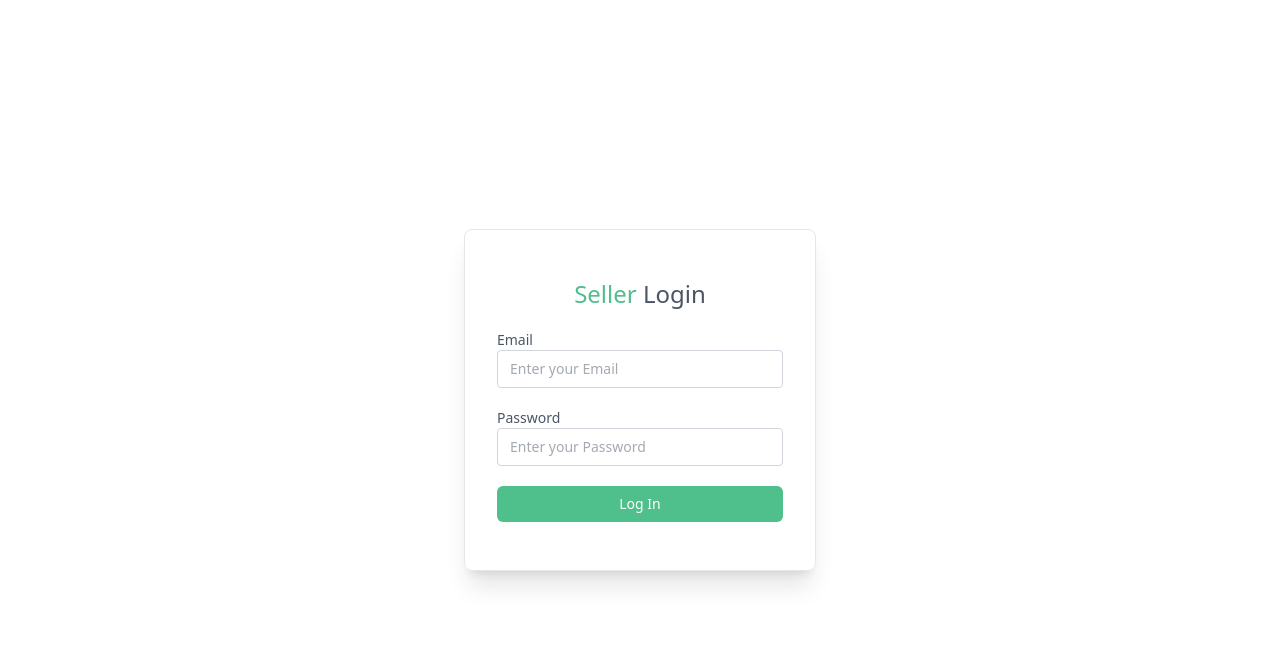
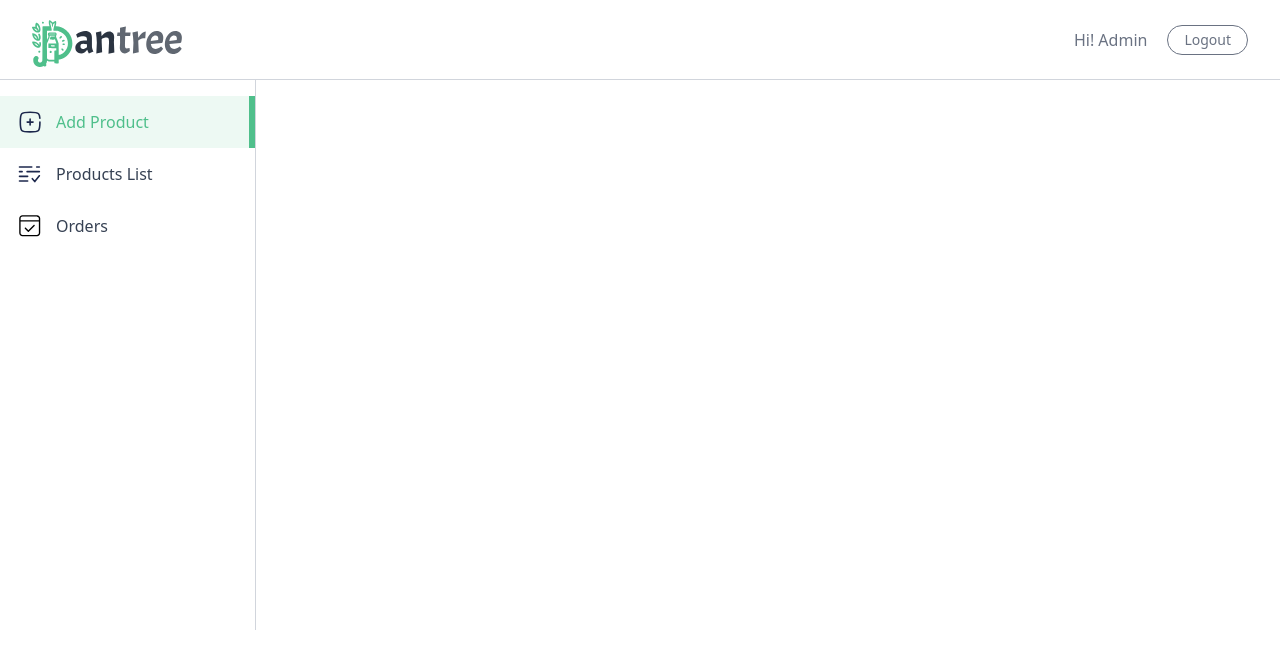
Before and after one commit to krAryn/Pantree, a React (Vite) app in the folder client/: page /seller in a window 1280 px wide. Shown: the top 668 px of the page. Built offline with nearby package versions, Linux system fonts and the light colour scheme.

Commit message:
Add SellerLayout.jsx

```diff
--- a/client/src/App.jsx
+++ b/client/src/App.jsx
@@ -13,15 +13,16 @@ import Cart from './pages/Cart.jsx'
 import AddAddress from './pages/AddAddress.jsx'
 import MyOrders from './pages/MyOrders.jsx'
 import SellerLogin from './components/seller/SellerLogin.jsx'
+import SellerLayout from './pages/seller/SellerLayout.jsx'
 
 
 const App = () => {
-    const {products} = useAppContext()
+    const {products, isSeller} = useAppContext()
 
     const location = useLocation().pathname;
 
     return (
-        <div>
+        <div className='min-h-screen text-gray-700 bg-white'>
 
                 {!location.includes("seller") && !location.includes("login") && !location.includes("signup") && <Navbar />}
                 <Routes>
@@ -33,9 +34,9 @@ const App = () => {
                     {products && <Route path="/allproducts/:category" element={<ProductCategory />} />}
                     {products && <Route path="/allproducts/:category/:id" element={<ProductDetails/>} />}
                     <Route path="/mycart" element={<Cart />} />
-                    <Route path="addaddress" element={<AddAddress />} />
-                    <Route path="myorders" element={<MyOrders />} />
-                    <Route path="seller" element={<SellerLogin />} />
+                    <Route path="/addaddress" element={<AddAddress />} />
+                    <Route path="/myorders" element={<MyOrders />} />
+                    <Route path="/seller" element={true ? <SellerLayout /> :<SellerLogin />} />
                 </Routes>
                 {!location.includes("seller") && !location.includes("login") && !location.includes("signup") && <Footer />}
         </div>
--- /dev/null
+++ b/client/src/pages/seller/SellerLayout.jsx
@@ -0,0 +1,51 @@
+import { useState } from 'react'
+import { useAppContext } from '../../contexts/AppContext';
+import { assets } from '../../assets/assets';
+import { Link, NavLink, Outlet } from 'react-router';
+
+const SellerLayout = () => {
+    const { isSeller, setIsSeller } = useAppContext()
+
+    const sidebarLinks = [
+        { name: "Add Product", path: "/seller", icon: assets.add_icon },
+        { name: "Products List", path: "/seller/productslist", icon: assets.product_list_icon },
+        { name: "Orders", path: "/seller/orders", icon: assets.order_icon },
+    ];
+
+    const logout = async () => {
+        setIsSeller(false)
+    }
+
+    return (
+        <>
+            <div className="flex items-center justify-between px-4 md:px-8 border-b border-gray-300 py-3 bg-white">
+                <Link to="/seller">
+                    <img className="cursor-pointer w-34 md:w-38" src={assets.logo} alt="dummyLogoColored" />
+                </Link>
+                <div className="flex items-center gap-5 text-gray-500">
+                    <p>Hi! Admin</p>
+                    <button onClick={logout} className='border rounded-full text-sm px-4 py-1'>Logout</button>
+                </div>
+            </div>
+
+            <div className="flex">
+                <div className="md:w-64 w-16 border-r h-[550px] text-base border-gray-300 pt-4 flex flex-col transition-all duration-300">
+                    {sidebarLinks.map((item) => (
+                        <NavLink to={item.path}
+                            key={item.name}
+                            className={({isActive}) => `flex items-center py-3 px-4 gap-3 ${isActive ? "border-r-4 md:border-r-[6px] bg-primary/10 border-primary text-primary" : "hover:bg-gray-100/90 border-white"}`
+                            }
+                        >
+                            <img src={item.icon} alt="" className='w-7 h-7' />
+                            <p className="md:block hidden text-center">{item.name}</p>
+                        </NavLink>
+                    ))}
+                </div>
+                {/* <Outlet /> */}
+            </div>
+
+        </>
+    );
+};
+
+export default SellerLayout
```
